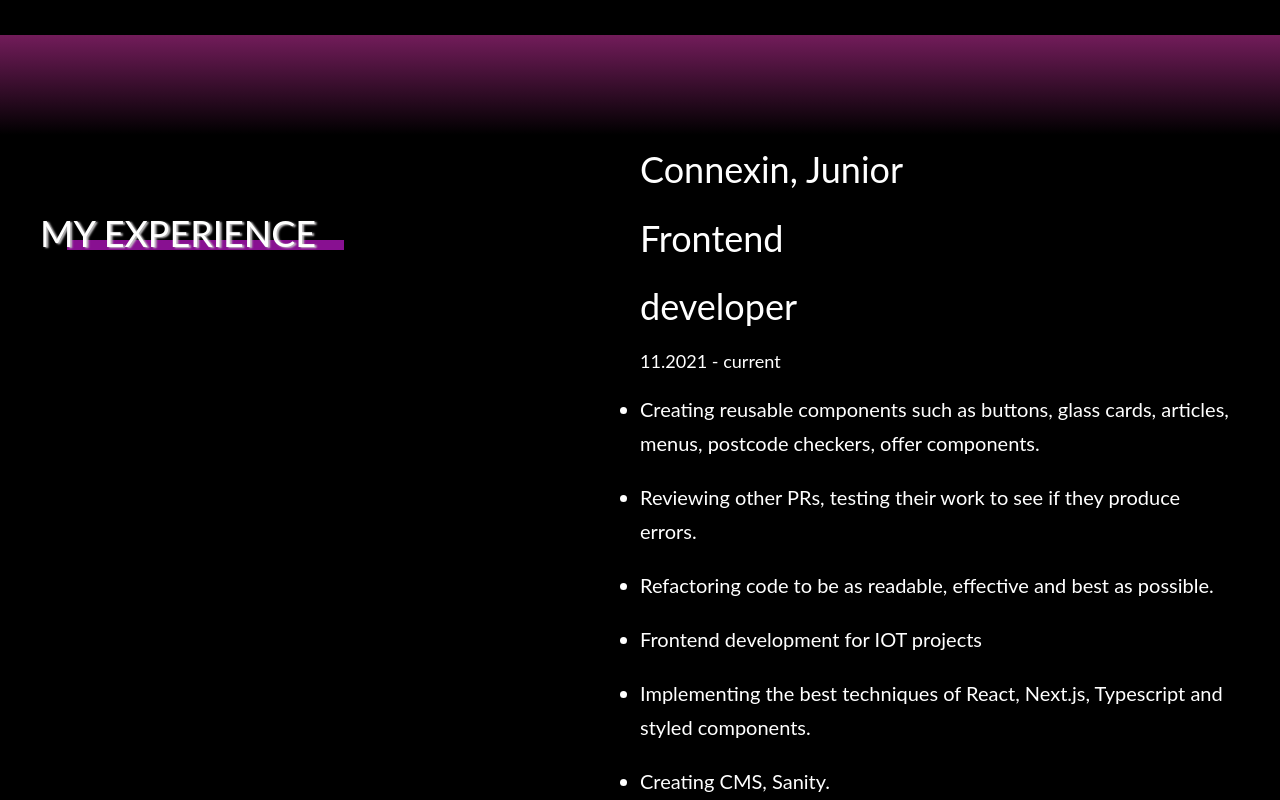
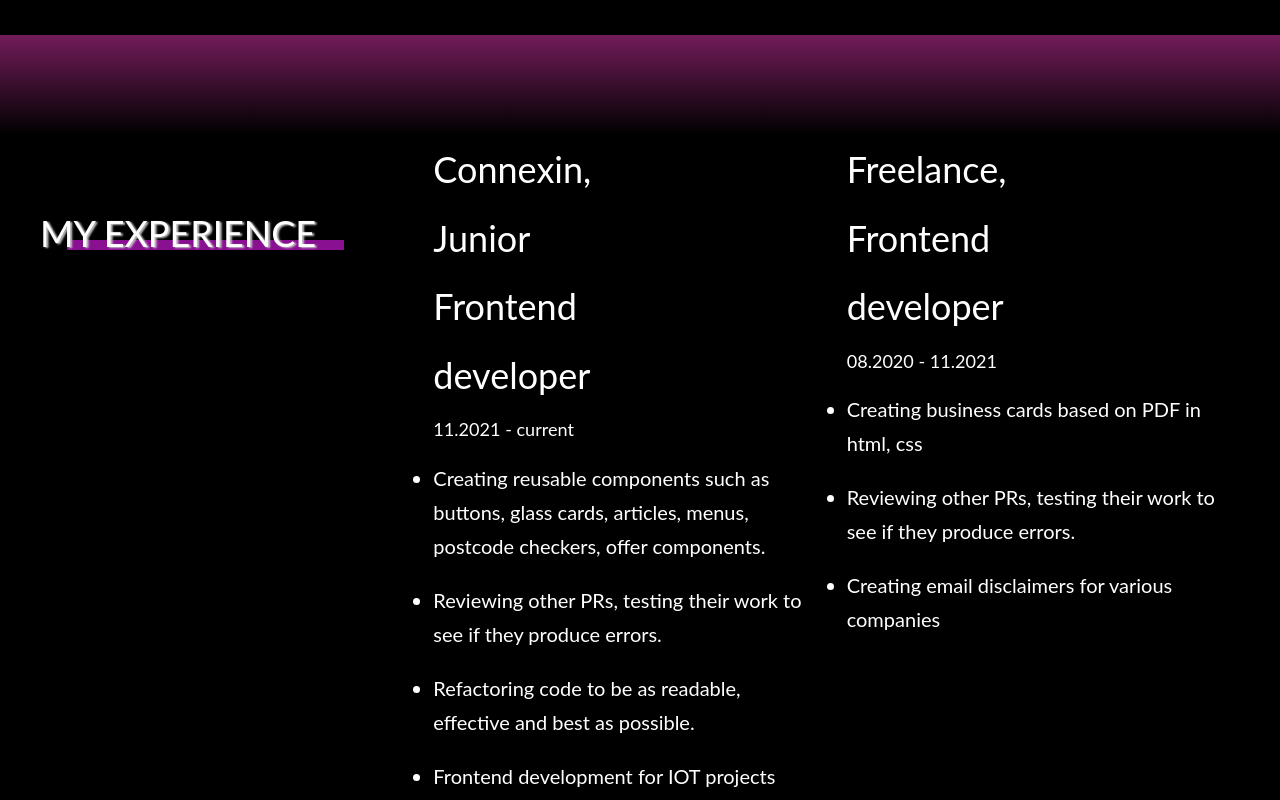
Before and after one commit to malgorzatajPL/Portfolio-React, a React (Create React App) app: page / in a window 1280 px wide. Shown: the part 2040-2840 px from the top of the page. Built offline with nearby package versions, Linux system fonts and the light colour scheme.

Commit message:
Add experience

```diff
--- a/src/components/MyExperience.jsx
+++ b/src/components/MyExperience.jsx
@@ -45,6 +45,20 @@
           </List>
         </ContentContainer>
       </ContainerMyExperience>
+      <ContainerMyExperience>
+        <TitleContainer>Freelance, Frontend developer</TitleContainer>
+        <ContentContainer>
+          <Data>08.2020 - 11.2021</Data>
+          <List>
+            <Listli>Creating business cards based on PDF in html, css </Listli>
+            <Listli>
+              Reviewing other PRs, testing their work to see if they produce
+              errors.
+            </Listli>
+            <Listli>Creating email disclaimers for various companies </Listli>
+          </List>
+        </ContentContainer>
+      </ContainerMyExperience>
     </MyExperienceStyle>
   );
 }
--- a/src/components/MyExperience.style.js
+++ b/src/components/MyExperience.style.js
@@ -67,6 +67,7 @@
   }
   @media ${device.laptop} {
     width: 50%;
+    padding: 0 20px;
   }
 `;
 export const TitleContainer = styled.h3`
```
